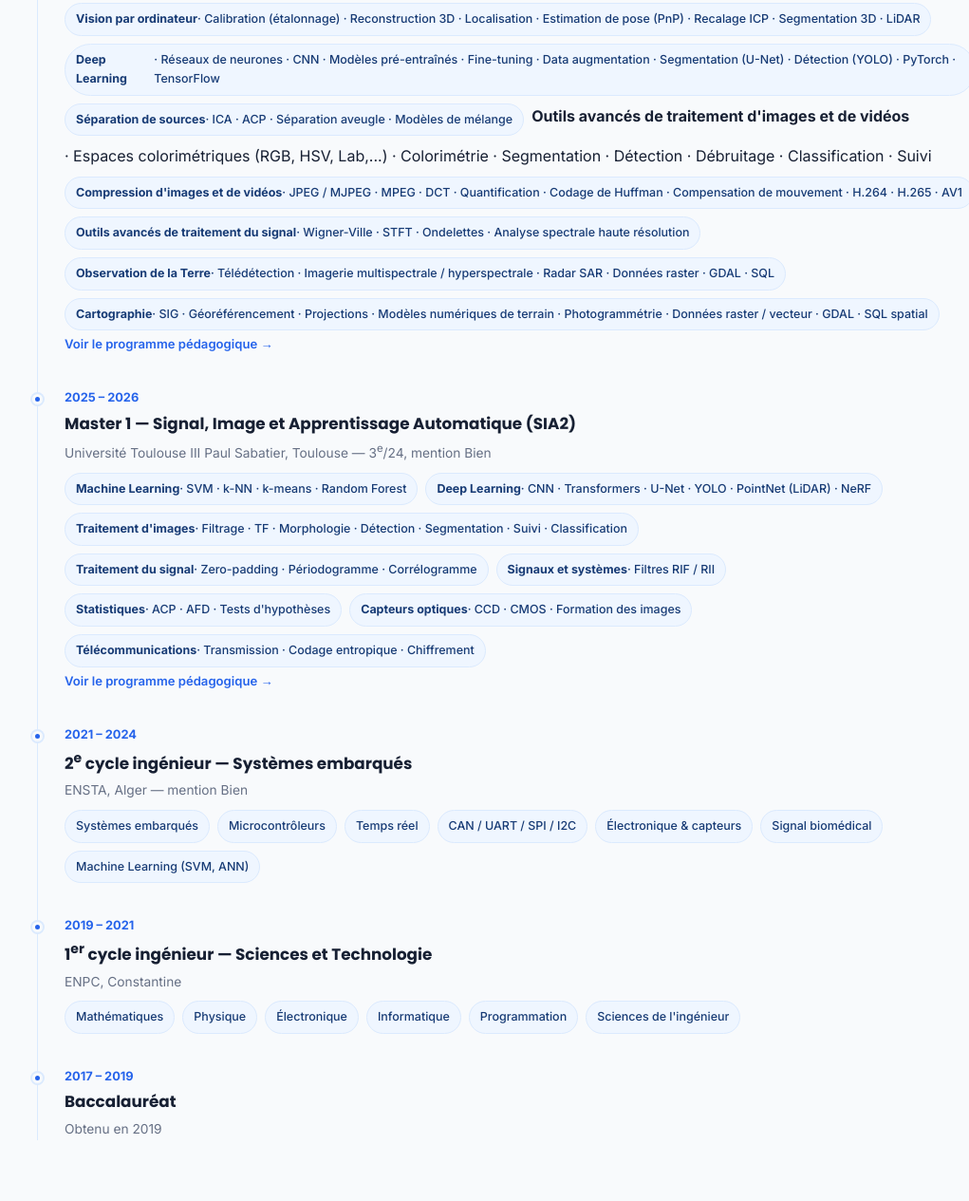
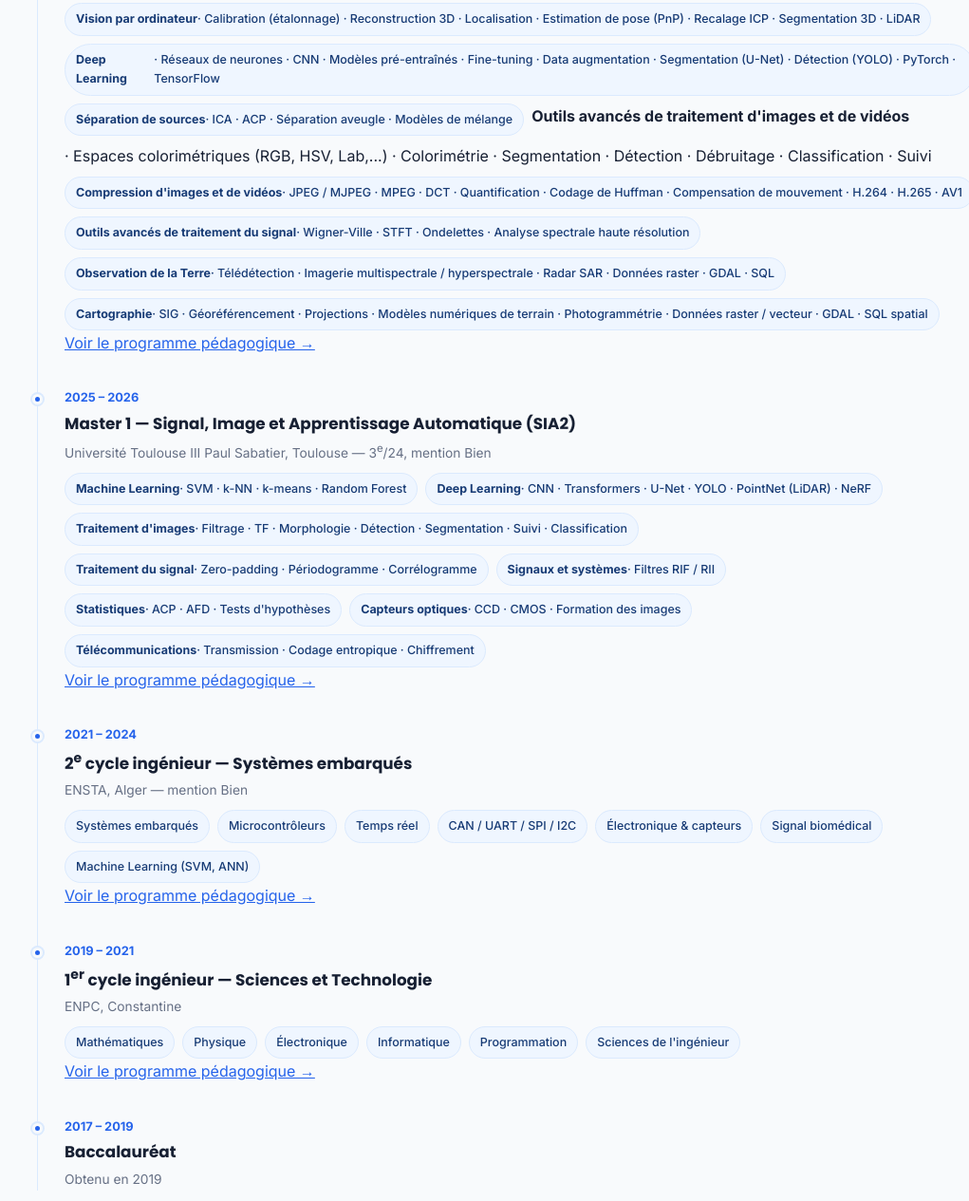
Before and after one commit to samiraoulhi/Portfolio-Samira-OULHI, a plain HTML site: page index.html in a window 1280 px wide. Shown: the part 2300-3565 px from the top of the page at 95% size, without its empty margins (109-1130 px from the left). Drawn offline with Linux system fonts and the light colour scheme.

Commit message:
Update program links in index.html

```diff
--- a/index.html
+++ b/index.html
@@ -183,7 +183,7 @@
        <span class="tag"><b>Cartographie</b> · SIG · Géoréférencement · Projections · Modèles numériques de terrain · Photogrammétrie · Données raster / vecteur · GDAL · SQL spatial</span>
 
         </div>
-        <a href="LIEN_PROGRAMME_SIA2" class="gh-link" target="_blank" rel="noopener">Voir le programme pédagogique →</a>
+        <a href="2627_SYL_M2_EEA-SIA2.pdf"  target="_blank" rel="noopener">Voir le programme pédagogique →</a>
       </div>
 
       <!-- M1 SIA2 -->
@@ -201,7 +201,7 @@
           <span class="tag"><b>Capteurs optiques</b> · CCD · CMOS · Formation des images</span>
           <span class="tag"><b>Télécommunications</b> · Transmission · Codage entropique · Chiffrement</span>
         </div>
-        <a href="LIEN_PROGRAMME_SIA2" class="gh-link" target="_blank" rel="noopener">Voir le programme pédagogique →</a>
+        <a href="2627_SYL_M1_EEA-SIA2.pdf"  target="_blank" rel="noopener">Voir le programme pédagogique →</a>
       </div>
 
       <!-- ENSTA -->
@@ -218,6 +218,7 @@
           <span class="tag">Signal biomédical</span>
           <span class="tag">Machine Learning (SVM, ANN)</span>
         </div>
+        <a href="Programme de Formation SE.pdf"  target="_blank" rel="noopener">Voir le programme pédagogique →</a>
       </div>
 
       <!-- ENPC -->
@@ -233,6 +234,7 @@
           <span class="tag">Programmation</span>
           <span class="tag">Sciences de l'ingénieur</span>
         </div>
+        <a href="Programme_Pédagogique_cycle_préparatoire.pdf"  target="_blank" rel="noopener">Voir le programme pédagogique →</a>
       </div>
 
       <!-- Bac -->
```
